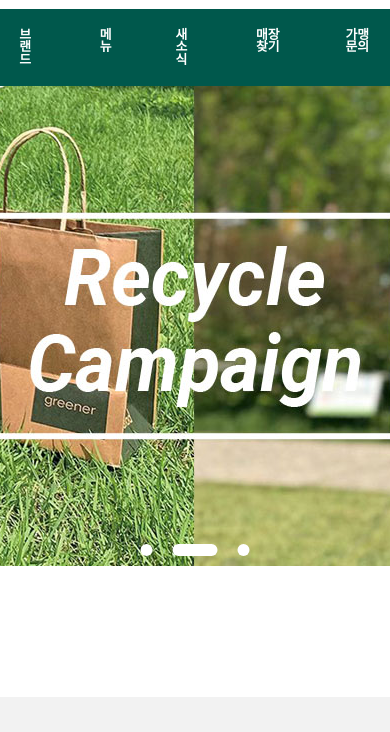
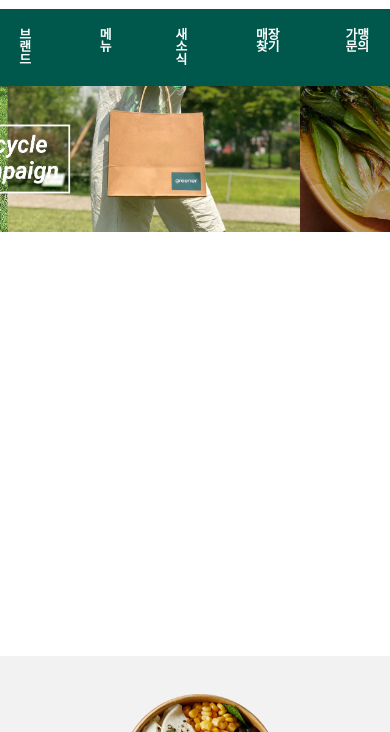
Before and after one commit to soonmac/greener, a plain HTML site: page index.html in a window 390 px wide. Shown: the part 55-787 px from the top of the page. Drawn offline with Linux system fonts and the light colour scheme; a web font is replaced by a local one.

Commit message:
markup ver. 1.6.1
미디어쿼리 타블렛 사이즈까지 1차 작업 완료

```diff
--- a/sass/components/_carousel.scss
+++ b/sass/components/_carousel.scss
@@ -4,6 +4,12 @@
   width: 1920px;
   overflow: hidden;
   margin: 0 auto;
+  @include tablet {
+    width: 100%;
+  }
+  @include mobile {
+    width: 100%;
+  }
 }
 .clearfix::after {
   display: block;
@@ -13,8 +19,17 @@
 .slide {
   margin-left: 0;
   width: 300%;
+
   li {
     float: left;
+  }
+  img {
+    @include tablet {
+      width: 150vw;
+    }
+    @include mobile {
+      width: 150vw;
+    }
   }
 }
 
--- a/sass/layout/_banners.scss
+++ b/sass/layout/_banners.scss
@@ -59,6 +59,9 @@
       width: max-content;
       list-style-type: "□  ";
       transition: 0.2s;
+      @include laptop {
+        font-size: 120%;
+      }
       &:not(:first-child) {
         margin-top: 1.6em;
       }
--- a/sass/layout/_navigation.scss
+++ b/sass/layout/_navigation.scss
@@ -11,6 +11,9 @@ nav {
 
     & > li {
       position: relative;
+      @include tablet {
+        font-size: 1.5rem;
+      }
 
       &:not(:first-child) {
         margin-left: 2em;
--- a/sass/layout/_popular-menu.scss
+++ b/sass/layout/_popular-menu.scss
@@ -18,6 +18,7 @@
   padding: 2rem;
   @include tablet {
     width: 100vw;
+    font-size: 120%;
   }
 }
 .popular-menu__title {
@@ -58,6 +59,9 @@
   width: 200%;
   @extend %colCenter;
   left: 2em;
+  @include laptop {
+    padding: 0 2em;
+  }
 
   li {
     position: relative;
@@ -67,13 +71,14 @@
       font-size: 80%;
     }
     @include tablet {
-      font-size: 70%;
+      font-size: 50%;
     }
     &:not(:first-child) {
       margin-left: 11.5em;
     }
     div {
       @extend %centerflex;
+      position: relative;
       flex-direction: column;
     }
     .popular-menu__slide__items__info {
@@ -121,7 +126,9 @@
       top: 25%;
       z-index: 9;
       visibility: hidden;
-      // visibility: visible;
+      @include laptop {
+        top: 20%;
+      }
 
       &::after {
         content: "";
@@ -164,13 +171,13 @@
 .prev-btn {
   left: 15rem;
   @include laptop {
-    left: 50em;
+    left: 35%;
   }
 }
 .next-btn {
   right: 15rem;
   @include laptop {
-    right: 50em;
+    right: 35%;
   }
 }
 .slide-btn .material-icons {
```
Also changed, not shown: css/main.css.
